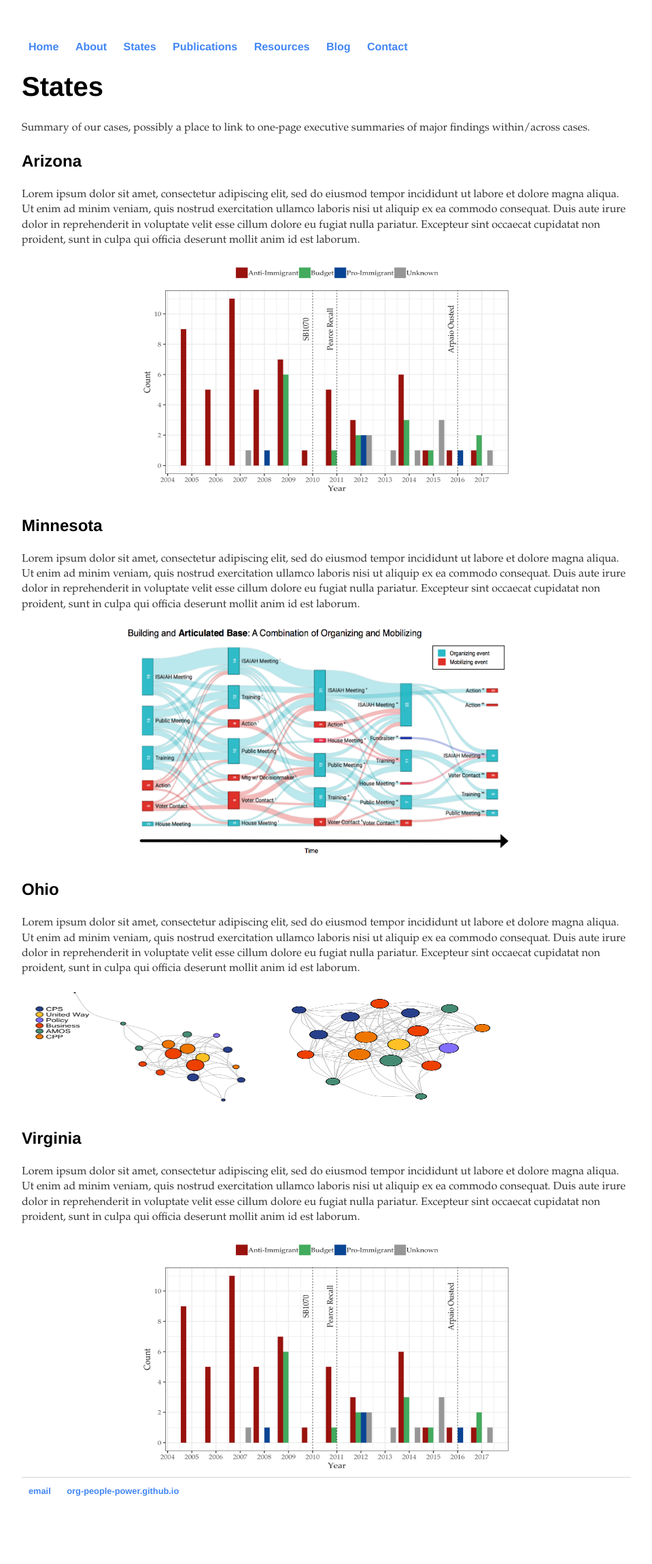
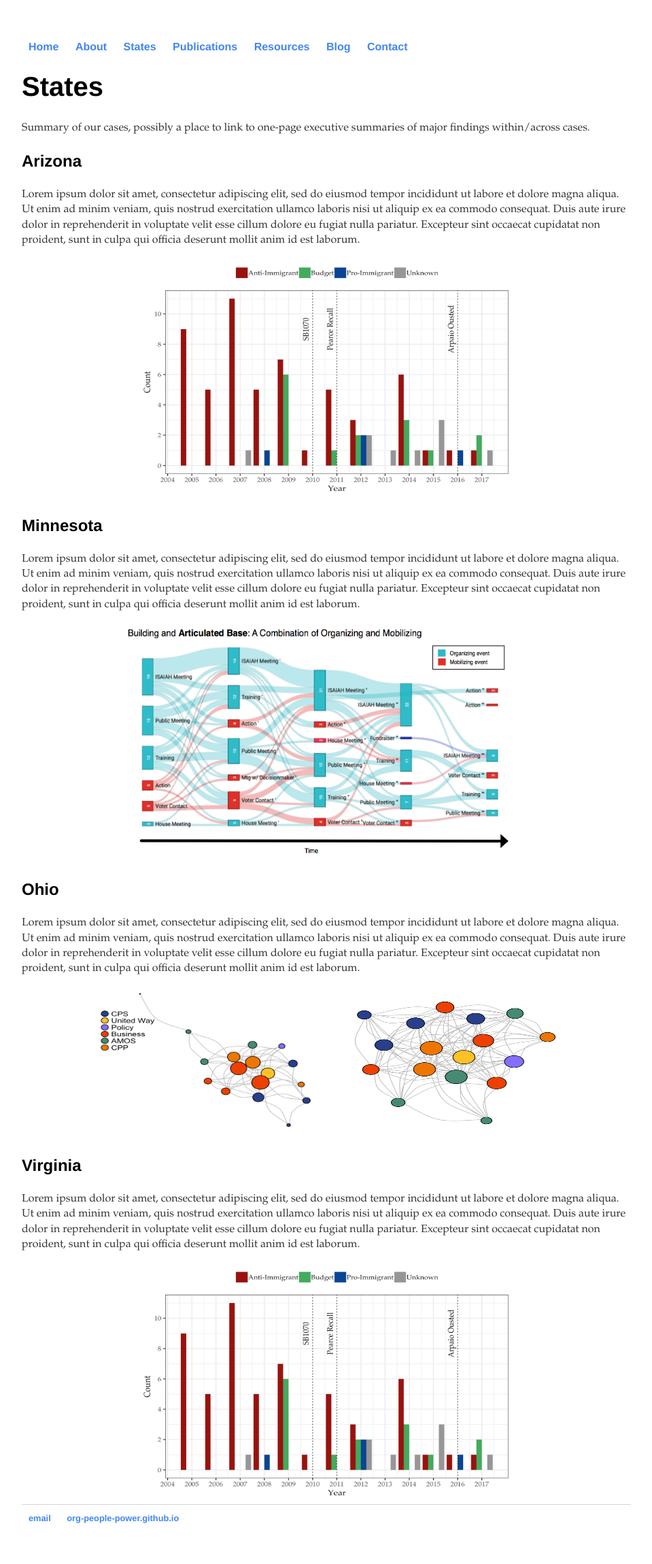
Before and after one commit to org-people-power/org-people-power.github.io, a Jekyll site: the page built from states/index.html, in a window 1280 px wide. Shown: the whole page at 68% size, without its empty margins (160-1119 px from the left). Built offline with Jekyll 4.4.1, drawn with Linux system fonts in a browser that asks for light colours; before the commit the page ends 2260 px from its top, so only the background shows below that.

Commit message:
Update index.html

```diff
--- a/states/index.html
+++ b/states/index.html
@@ -20,8 +20,10 @@
 
 	<h3> Ohio </h3>
 	<p> Lorem ipsum dolor sit amet, consectetur adipiscing elit, sed do eiusmod tempor incididunt ut labore et dolore magna aliqua. Ut enim ad minim veniam, quis nostrud exercitation ullamco laboris nisi ut aliquip ex ea commodo consequat. Duis aute irure dolor in reprehenderit in voluptate velit esse cillum dolore eu fugiat nulla pariatur. Excepteur sint occaecat cupidatat non proident, sunt in culpa qui officia deserunt mollit anim id est laborum.</p>
-<img src="/images/oh_2013_strategizing_anon.png" alt="HTML5 Icon" style="width:350px;height:180px;">
-<img src="/images/oh_2016_strategizing_anon.png" alt="HTML5 Icon" style="width:350px;height:180px;">
+<center>
+	<img src="/images/oh_2013_strategizing_anon.png" alt="HTML5 Icon" style="width:350px;height:220px;">
+	<img src="/images/oh_2016_strategizing_anon.png" alt="HTML5 Icon" style="width:350px;height:220px;">
+</center>
 	<h3> Virginia </h3>
 	<p> Lorem ipsum dolor sit amet, consectetur adipiscing elit, sed do eiusmod tempor incididunt ut labore et dolore magna aliqua. Ut enim ad minim veniam, quis nostrud exercitation ullamco laboris nisi ut aliquip ex ea commodo consequat. Duis aute irure dolor in reprehenderit in voluptate velit esse cillum dolore eu fugiat nulla pariatur. Excepteur sint occaecat cupidatat non proident, sunt in culpa qui officia deserunt mollit anim id est laborum.</p>
 	<center>
```
